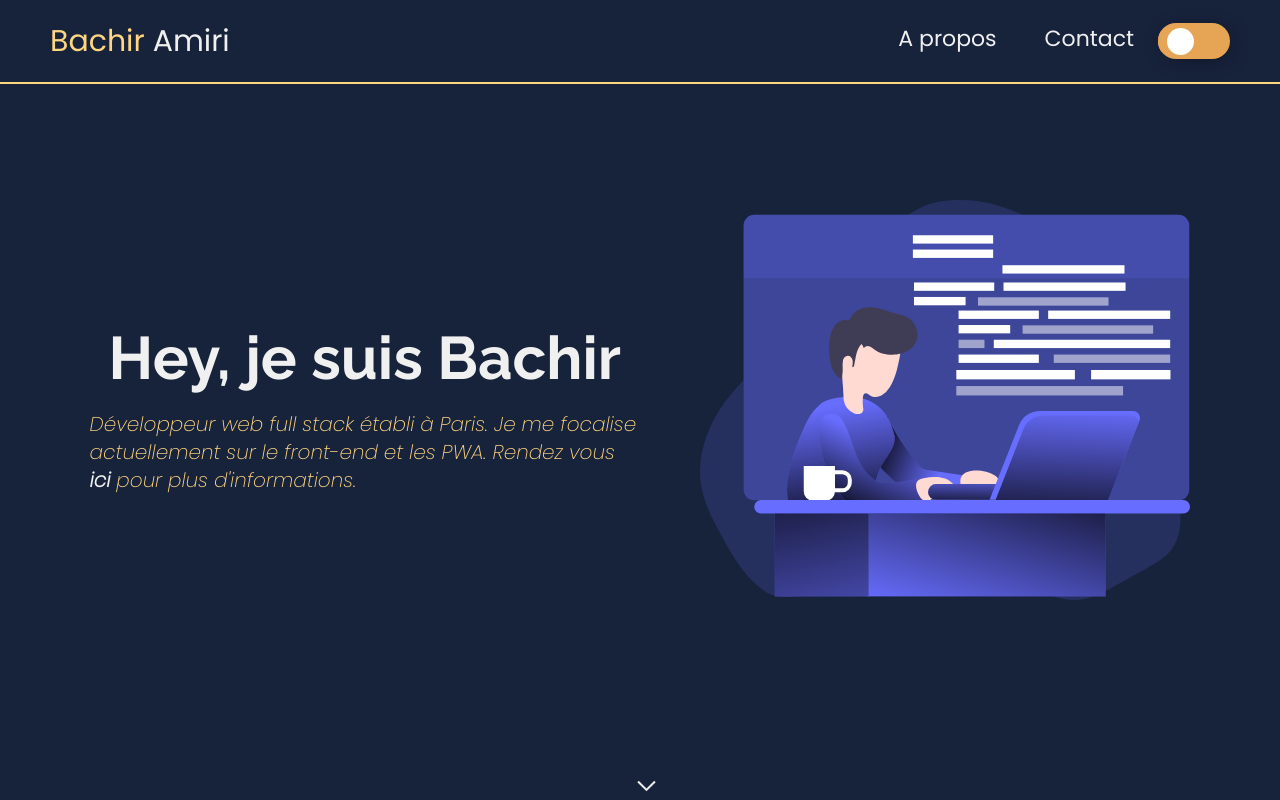
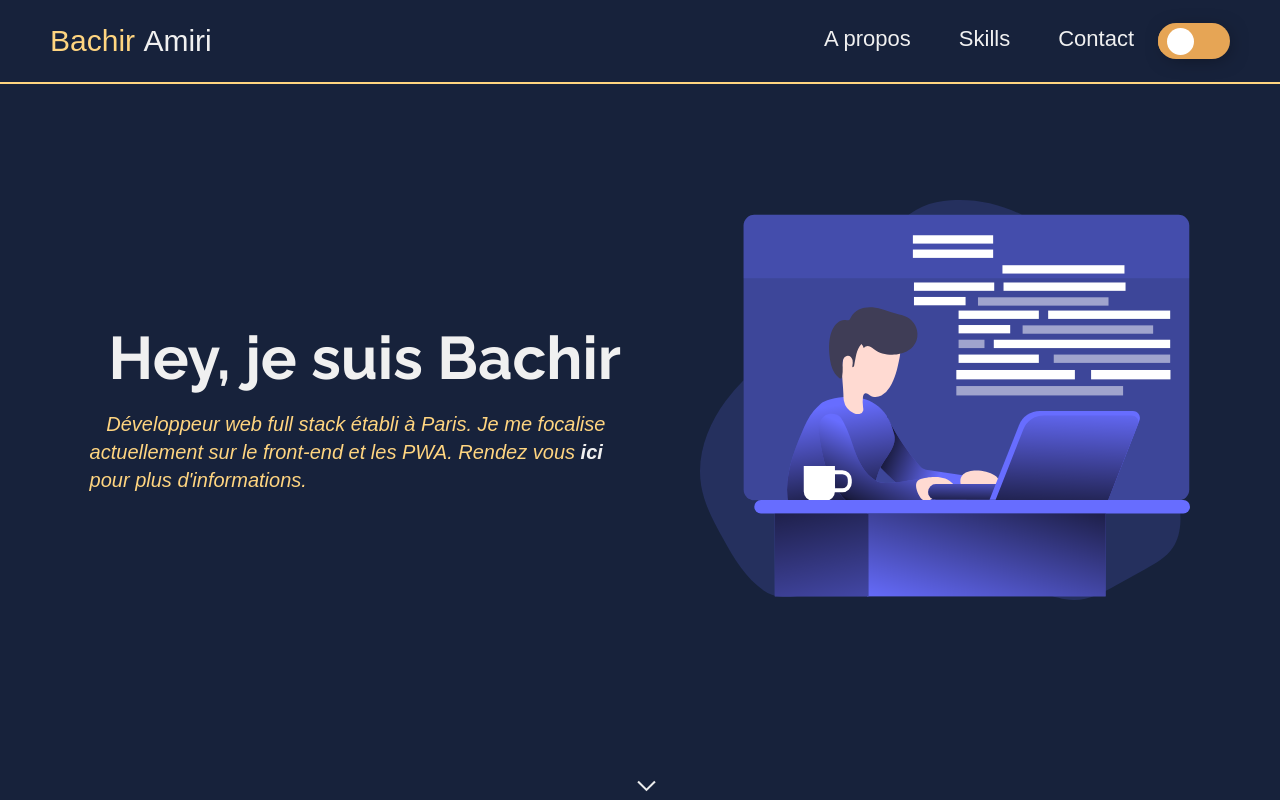
Before and after one commit to BachirAmiri/portfolio, a plain HTML site: page index.html in a window 1280 px wide. Shown: the top 800 px of the page. Drawn offline with nearby package versions, Linux system fonts and the light colour scheme.

Commit message:
Small tweaks and updates

```diff
--- a/index.html
+++ b/index.html
@@ -58,6 +58,9 @@
           <a class="first after" href="#welcome-section">A propos</a>
         </li>
         <li>
+          <a class="first after" href="#skills">Skills</a>
+        </li>
+        <li>
           <a class="first after" href="#contact">Contact</a>
         </li>
 
@@ -79,7 +82,7 @@
         <div id="welcome_content">
           <h1>Hey, je suis Bachir</h1>
           <p id="desc">
-            Développeur web full stack établi à Paris. Je me focalise
+            &nbsp;&nbsp; Développeur web full stack établi à Paris. Je me focalise
             actuellement sur le front-end et les PWA. Rendez vous
             <a href="#contact">ici</a> pour plus d'informations.
           </p>
@@ -101,7 +104,7 @@
         <div id="skills_content">
           <h1>SKILLS</h1>
           <p id="skills-desc">
-            Je me passionne pour plusieurs stacks depuis maintenant 3 ans,
+            &nbsp;&nbsp; Je me passionne pour plusieurs stacks depuis maintenant 3 ans,
             je bosse principalement avec Spring et Angular.
           </p>
 
--- a/main.css
+++ b/main.css
@@ -65,7 +65,7 @@ html {
 /* Base styles */
 
 body {
-  font-family: "Poppins", sans-serif;
+  font-family: "Montserrat", sans-serif;
   font-size: 1.8rem; /* 18px */
   font-weight: 400;
   line-height: 1.4;
@@ -390,6 +390,10 @@ img {
 
 .dev-icons li p{
   font-size: 11px;
+}
+
+.dev-icons li i:hover, ion-icon:hover{
+  color: var(--secondary-color);
 }
 
 @media (max-width: 28.75em) {
```
